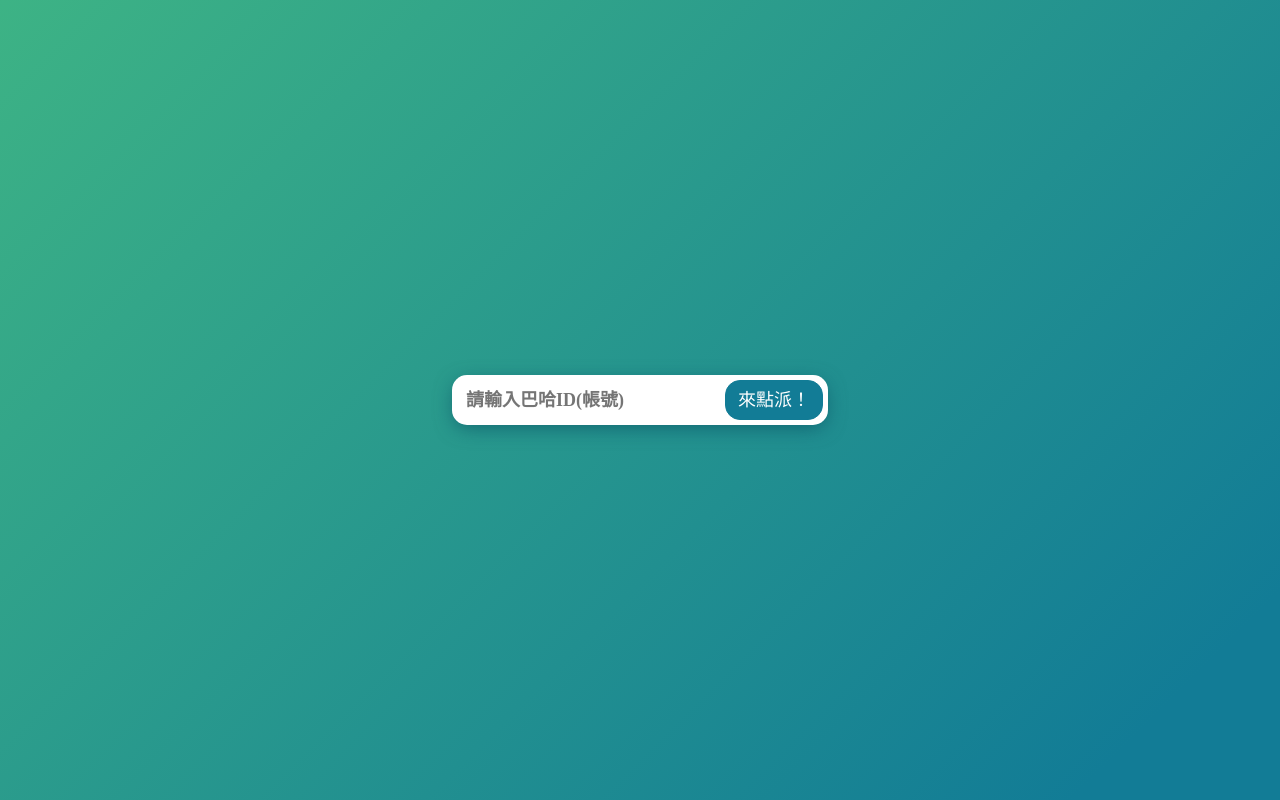
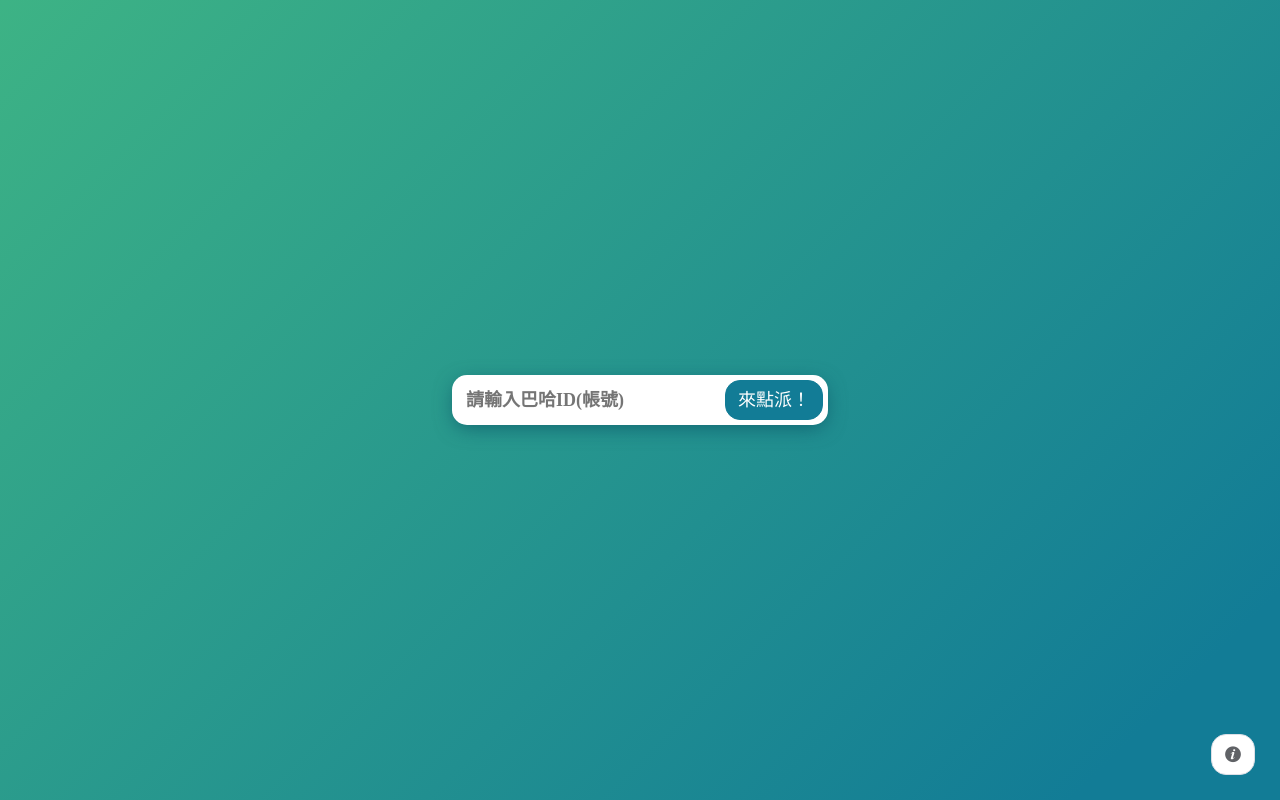
Before and after one commit to handred800/bahamut-pie, a Vue app: page / in a window 1280 px wide. Built offline with nearby package versions, Linux system fonts and the light colour scheme; a web font is replaced by a local one.

Commit message:
-關於巴哈姆派文字 -部屬beta版

```diff
--- a/src/App.vue
+++ b/src/App.vue
@@ -17,11 +17,31 @@
         </div>
       </header>
     </transition>
-    <el-dialog title="關於巴哈姆派" width="500px" top="20vh" :visible.sync="dialogAbout">
+    <el-dialog title="關於巴哈姆派" width="650px" top="20vh" :visible.sync="dialogAbout">
+      <el-scrollbar wrapStyle="max-height:500px;" class="fz-18">
+        <p>
+          安安你好！我是巴哈姆派的作者 <a class="fw-bold" href="https://home.gamer.com.tw/homeindex.php?owner=handred800" target="_blank">handred800</a><br>
+        </p>
+        <p>
+          本人在巴哈小屋創作遊戲心得有一段時間了，身為一個創作者想知道流量數據或讀者偏好是很正常的事！<br>
+          但站方沒提供什麼有用的數據面板功能，那自己就跳下來做一個吧～<br>
+        </p>
+        <p>
+          如果你在烤派時遇到任何問題或是有任何功能建議，歡迎至 <a class="fw-bold" href="https://peing.net/zh-TW/handred800" target="_blank">提問箱</a> 留言。<br>
+          最後，如果你是工程師大大也很歡迎來此專案的 <a class="fw-bold" href="https://github.com/handred800/bahamut-pie" target="_blank">gh-page</a> 指教或發PR。
+        </p>
+      </el-scrollbar>
     </el-dialog>
     <transition :name="transitionName" mode="out-in">
       <router-view :class="{'container': this.$router.currentRoute.path !== '/'}"/>
     </transition>
+    <el-button
+      v-if="this.$router.currentRoute.path === '/'"
+      class="float-btn"
+      type="link"
+      icon="el-icon-info"
+      @click="dialogAbout = true;">
+    </el-button>
   </div>
 </template>
 
--- a/src/assets/scss/main.scss
+++ b/src/assets/scss/main.scss
@@ -24,6 +24,12 @@ html {
 a {
   text-decoration: none;
   color: $color-primary;
+}
+p{
+  margin-bottom: 1rem;
+}
+strong,.fw-bold{
+  font-weight: bold;
 }
 header{
   position: fixed;
@@ -70,6 +76,10 @@ ul.list{
   float: right;
 }
 
+.fz-18{
+  font-size: 18px;
+}
+
 .landing-page{
   background: $color-primary;
   background: linear-gradient(315deg, $color-primary 10%, $color-secondary 110%);
@@ -80,9 +90,6 @@ ul.list{
   align-items: center;
   box-sizing: border-box;
 
-  .logo{
-
-  }
   .landing-searchbar{
     display: flex;
     padding: 5px;
@@ -103,6 +110,11 @@ ul.list{
     &:focus{
     }
   }
+}
+.float-btn{
+  position: absolute;
+  bottom: 25px;
+  right: 25px;
 }
 
 .card {
--- a/src/store/index.js
+++ b/src/store/index.js
@@ -65,22 +65,23 @@ export default new Vuex.Store({
       commit('setIsLoading', true);
       fetch(`https://bahamut-home-article-cralwer.herokuapp.com?owner=${payload}`)
         .then((res) => res.json())
-        .then(({ data }) => {
+        .then(({ success, data }) => {
+          commit('setIsLoading', false);
+          if (success) {
             sessionStorage.setItem('cacheData', JSON.stringify(data));
             commit('setData', data);
-          commit('setIsLoading', false);
             commit('createNotify', {
               title: '資料載入完成',
               type: 'success',
             });
             router.push('/dashboard');
-        })
-        .catch((error) => {
-          console.log(error);
+          } else {
             commit('createNotify', {
-            title: '載入錯誤，請看console',
+              title: data.message,
               type: 'error',
+              duration: 4000,
             });
+          }
         });
     },
   },
```
Also changed, not shown: 1 other file (tests, documents, lock files or other folders). Lines whose indentation alone changed are shown as unchanged.
